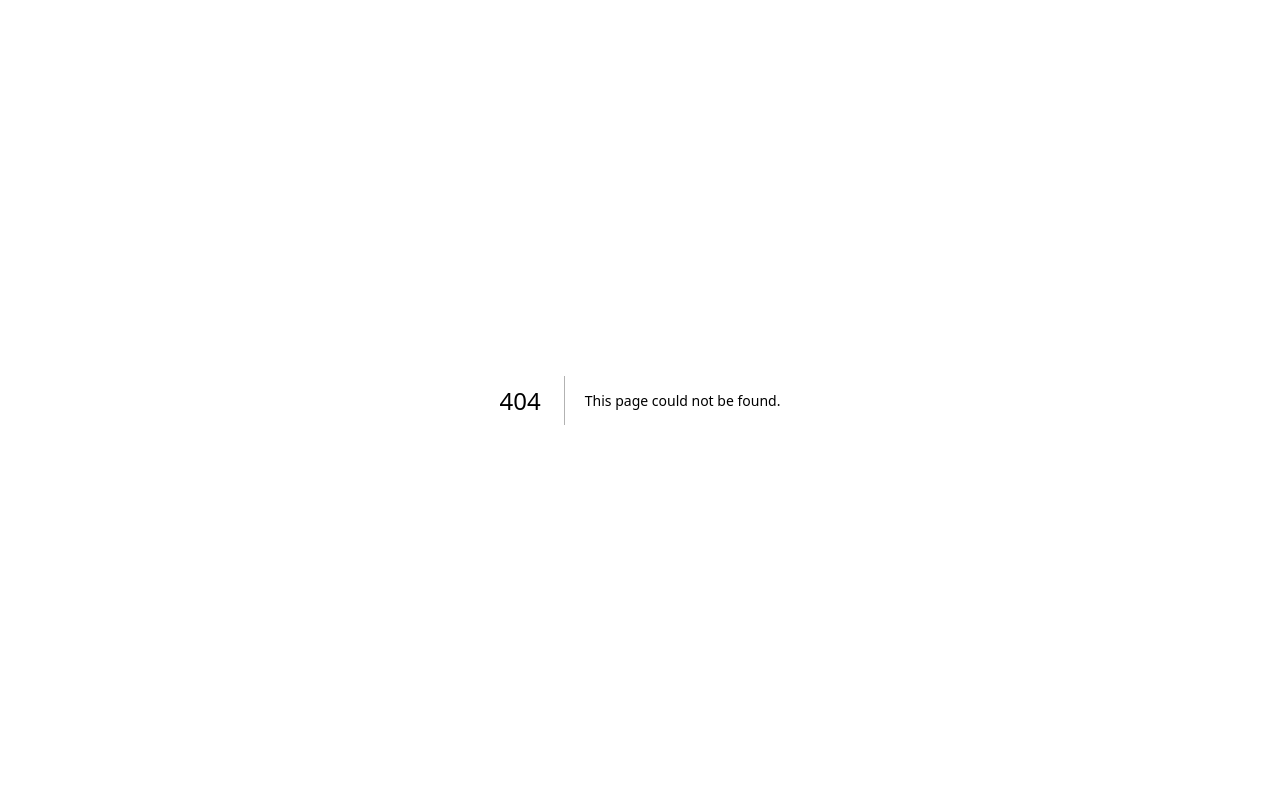
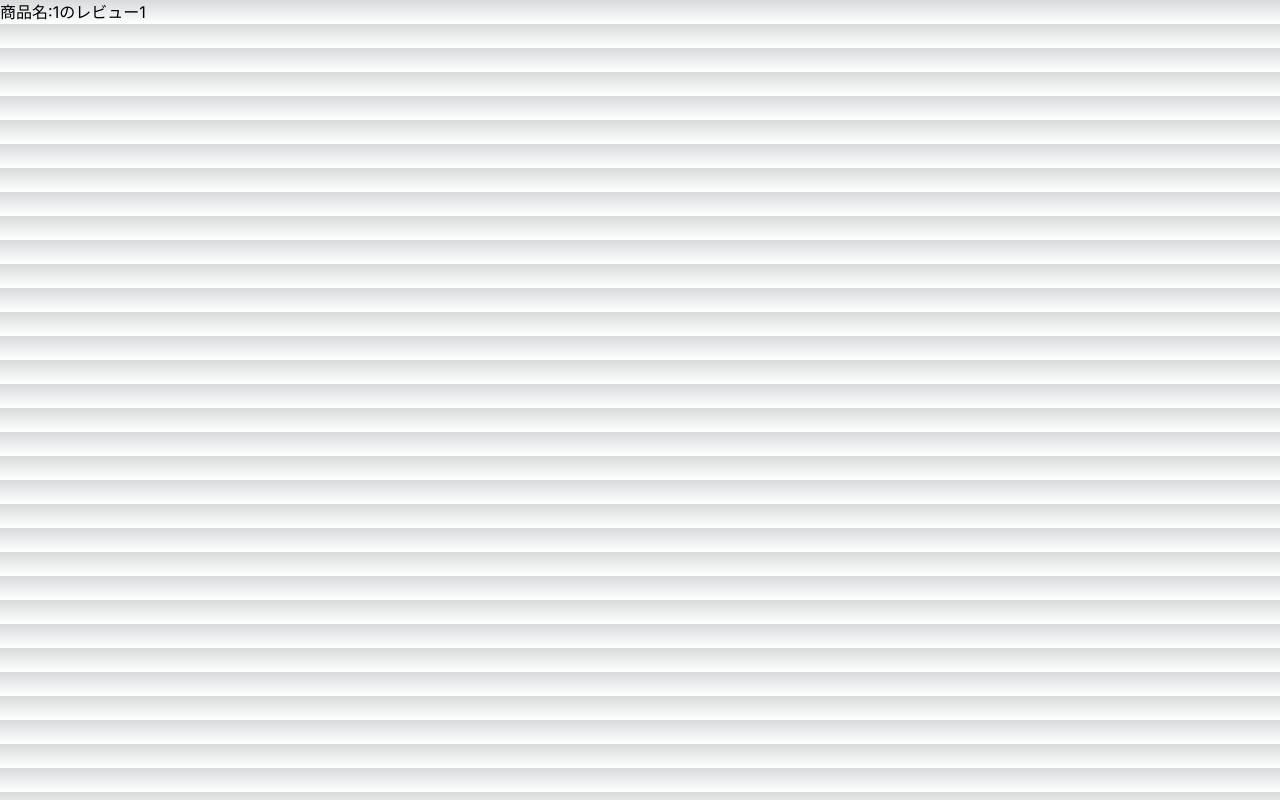
Before and after one commit to project-sa-git/next-test, a Next.js app: page /products/1/reviews/1 in a window 1280 px wide. Before the commit this address had no page. Built offline with nearby package versions, Linux system fonts and the light colour scheme.

Commit message:
入れ子の動的ルーティング

```diff
--- a/src/app/products/[productId]/page.tsx
+++ b/src/app/products/[productId]/page.tsx
@@ -5,9 +5,11 @@ import React from "react";
 // let { name, email, age, location } = userProfile;
 
 // ダイナミックルーティング
+// http://localhost:3000/products/0002
+// 商品名:0002
 // ReactのuseSearchParams見たくparams定義しなくていい
 export const page = ({ params }: { params: { productId: string } }) => {
-  console.log(params);
+  // 商品詳細ページ
   return <div>商品名:{params.productId}</div>;
 };
 
--- /dev/null
+++ b/src/app/products/[productId]/reviews/[reviewId]/page.tsx
@@ -0,0 +1,15 @@
+import React from "react";
+
+export const page = ({
+  params,
+}: {
+  params: { productId: string; reviewId: string };
+}) => {
+  return (
+    <div>
+      商品名:{params.productId}のレビュー{params.reviewId}
+    </div>
+  );
+};
+
+export default page;
--- /dev/null
+++ b/src/app/products/[productId]/reviews/page.tsx
@@ -0,0 +1,10 @@
+import React from "react";
+
+// 入れ子のダイナミックルーティング
+// http://localhost:3000/products/0002/reviews/002
+// 商品名:0002のレビュー002
+export const page = ({ params }: { params: { productId: string } }) => {
+  return <div>商品名:{params.productId}の新着のレビュー一覧</div>;
+};
+
+export default page;
```
